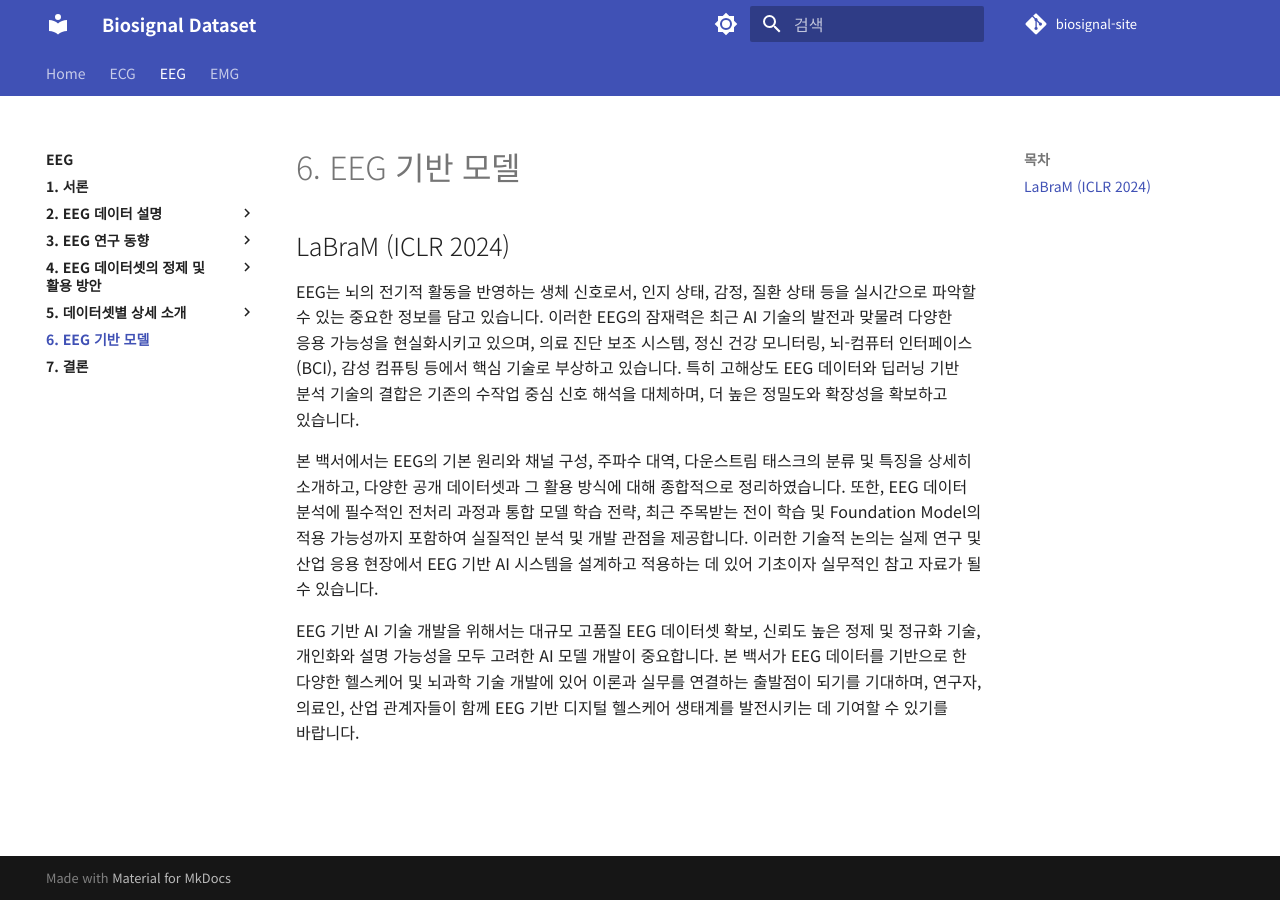
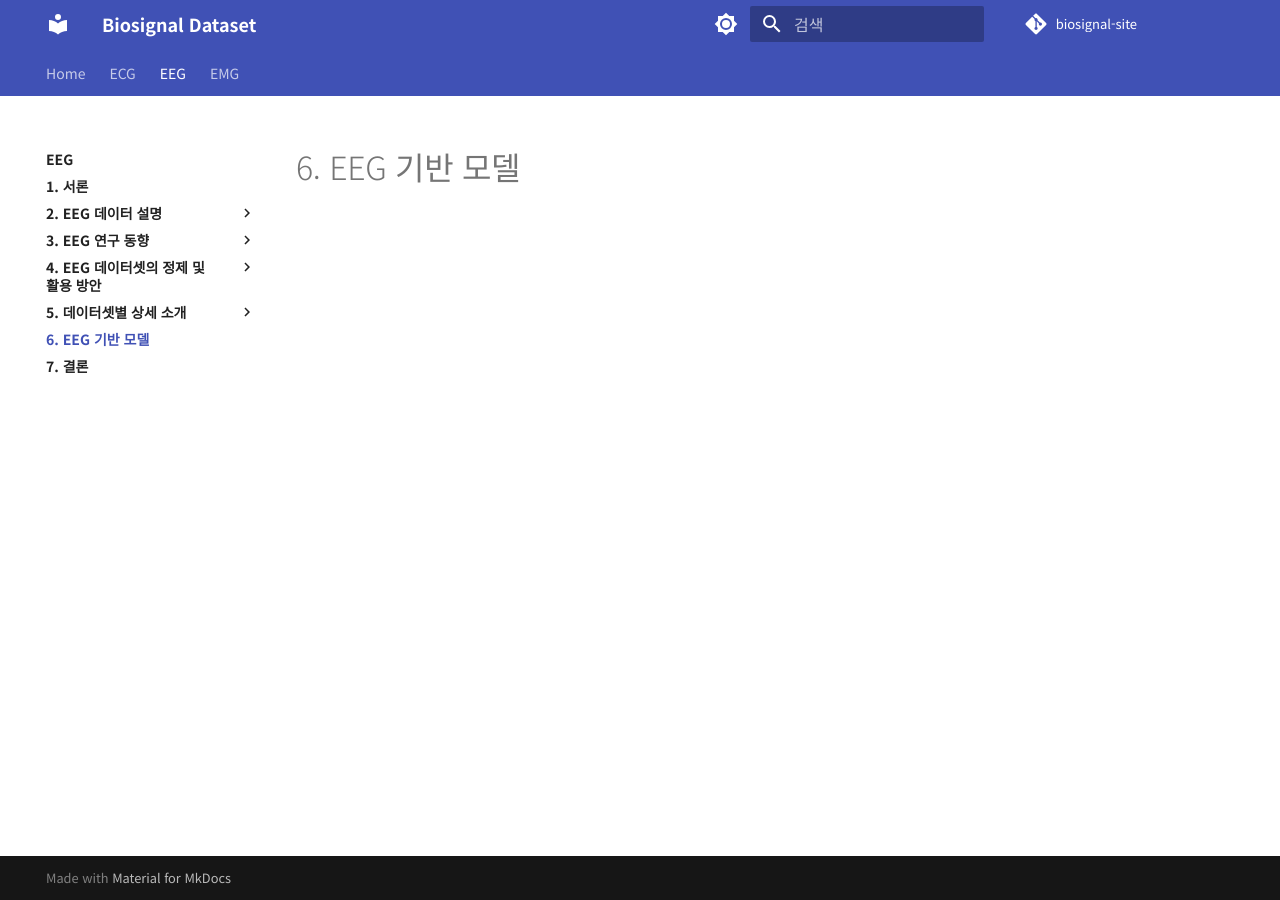
Before and after one commit to iwantjeonyeok/biosignal-site, an MkDocs documentation site: the page built from docs/eeg/7-eeg-기반모델.md, in a window 1280 px wide. Built offline with MkDocs 1.6.1 and Material for MkDocs 9.7.7, drawn with Linux system fonts in a browser that asks for light colours; comment, search, counter and statistics services are not loaded.

Commit message:
Update 7-eeg-기반모델.md

```diff
--- a/docs/eeg/7-eeg-기반모델.md
+++ b/docs/eeg/7-eeg-기반모델.md
@@ -1,10 +1 @@
 # 6. EEG 기반 모델
-
-
-## LaBraM (ICLR 2024)
-
-EEG는 뇌의 전기적 활동을 반영하는 생체 신호로서, 인지 상태, 감정, 질환 상태 등을 실시간으로 파악할 수 있는 중요한 정보를 담고 있습니다. 이러한 EEG의 잠재력은 최근 AI 기술의 발전과 맞물려 다양한 응용 가능성을 현실화시키고 있으며, 의료 진단 보조 시스템, 정신 건강 모니터링, 뇌-컴퓨터 인터페이스(BCI), 감성 컴퓨팅 등에서 핵심 기술로 부상하고 있습니다. 특히 고해상도 EEG 데이터와 딥러닝 기반 분석 기술의 결합은 기존의 수작업 중심 신호 해석을 대체하며, 더 높은 정밀도와 확장성을 확보하고 있습니다.
-
-본 백서에서는 EEG의 기본 원리와 채널 구성, 주파수 대역, 다운스트림 태스크의 분류 및 특징을 상세히 소개하고, 다양한 공개 데이터셋과 그 활용 방식에 대해 종합적으로 정리하였습니다. 또한, EEG 데이터 분석에 필수적인 전처리 과정과 통합 모델 학습 전략, 최근 주목받는 전이 학습 및 Foundation Model의 적용 가능성까지 포함하여 실질적인 분석 및 개발 관점을 제공합니다. 이러한 기술적 논의는 실제 연구 및 산업 응용 현장에서 EEG 기반 AI 시스템을 설계하고 적용하는 데 있어 기초이자 실무적인 참고 자료가 될 수 있습니다.
-
-EEG 기반 AI 기술 개발을 위해서는 대규모 고품질 EEG 데이터셋 확보, 신뢰도 높은 정제 및 정규화 기술, 개인화와 설명 가능성을 모두 고려한 AI 모델 개발이 중요합니다. 본 백서가 EEG 데이터를 기반으로 한 다양한 헬스케어 및 뇌과학 기술 개발에 있어 이론과 실무를 연결하는 출발점이 되기를 기대하며, 연구자, 의료인, 산업 관계자들이 함께 EEG 기반 디지털 헬스케어 생태계를 발전시키는 데 기여할 수 있기를 바랍니다.
```
